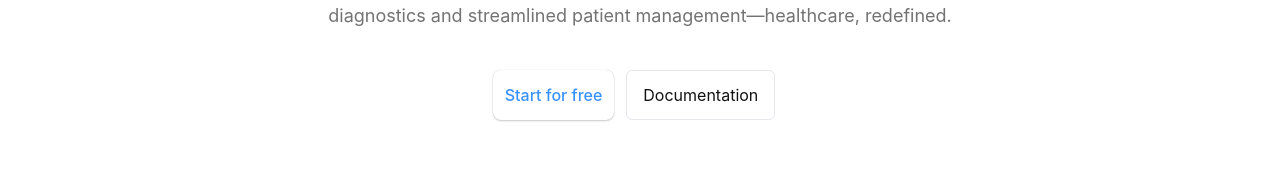
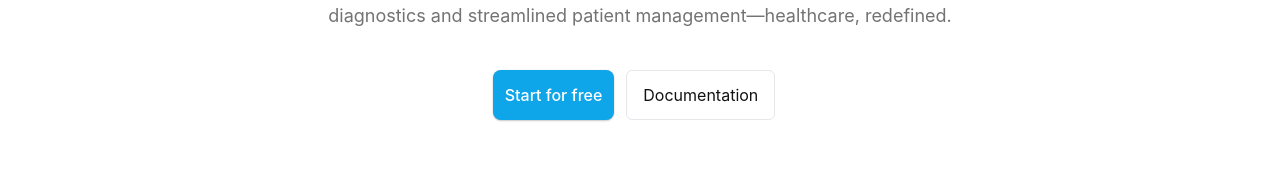
Before and after one commit to subhasmita223/Medcortico, a React (Vite) app in the folder client/: page / in a window 1280 px wide. Shown: the part 398-568 px from the top of the page. Built offline with nearby package versions, Linux system fonts and the light colour scheme.

Commit message:
edits in landing page

```diff
--- a/client/src/components/landing/HeroSection.jsx
+++ b/client/src/components/landing/HeroSection.jsx
@@ -30,12 +30,12 @@ const HeroSection = () => {
       From predictive analytics to real-time alerts, we turn data into actionable insights for personalized care.
       Stay ahead with smarter diagnostics and streamlined patient management—healthcare, redefined.
       </p>
-      <div className="flex justify-center my-10">
-        <button onClick={handleGetStarted}>
+      <div className="flex justify-center my-10 ">
+        <button className='bg-sky-500 hover:bg-sky-700 text-white	' onClick={handleGetStarted}>
           Start for free
 
         </button>
-        <a href="#" className="py-3 px-4 mx-3 rounded-md border">
+        <a href="#" className="py-3 px-4 mx-3 rounded-md border hover:bg-blue-300">
           Documentation
         </a>
       </div>
```
